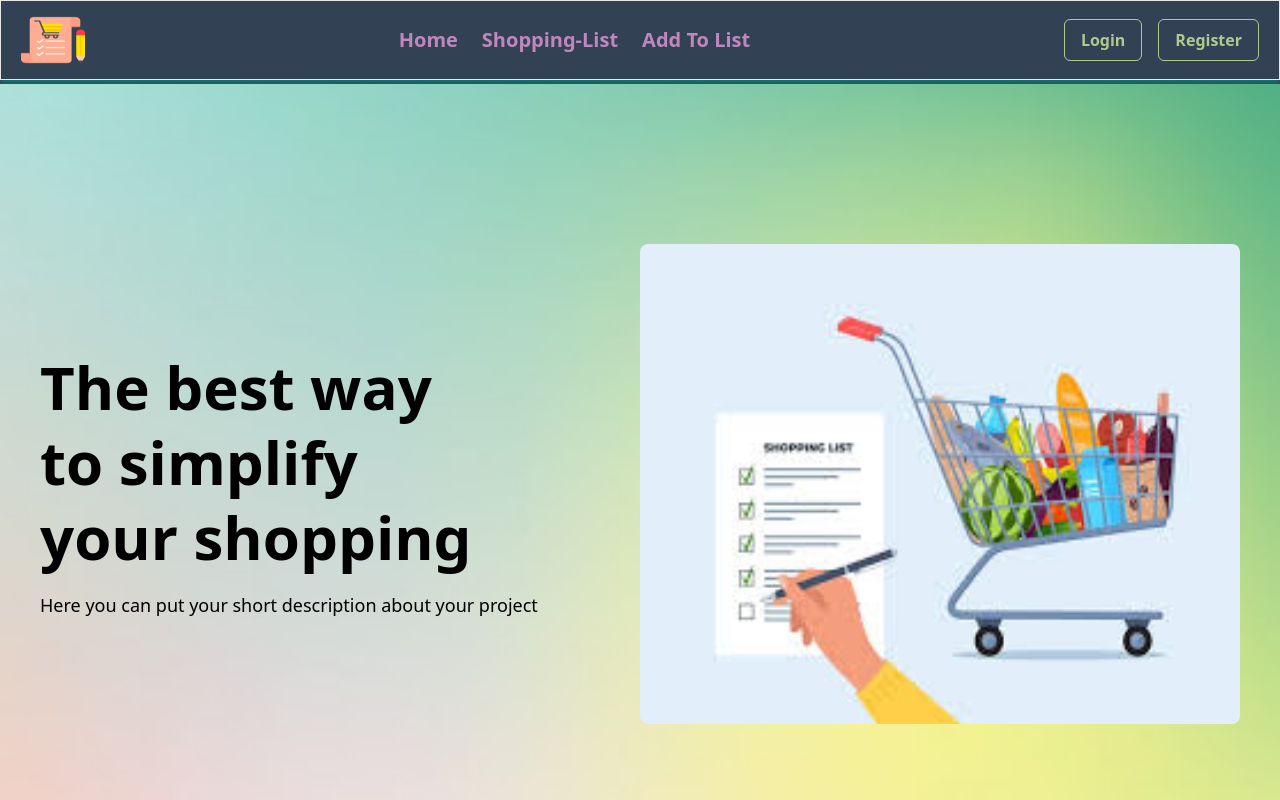
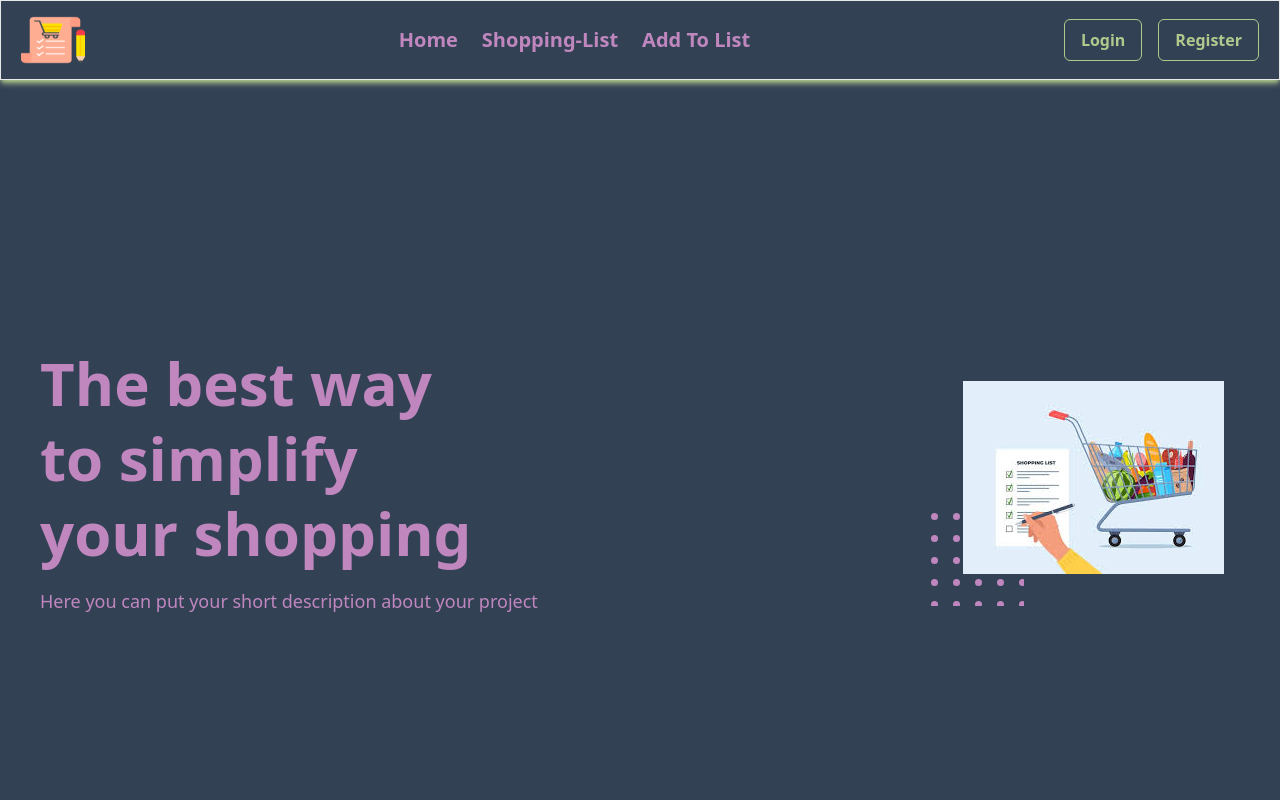
Before and after one commit to Thandekaportiap/Shopping-List, a React (Vite) app in the folder client/: page / in a window 1280 px wide. Shown: the top 800 px of the page. Built offline with nearby package versions, Linux system fonts and the light colour scheme.

Commit message:
new text-color

```diff
--- a/client/src/App.jsx
+++ b/client/src/App.jsx
@@ -18,7 +18,7 @@ function App() {
     <>
     <BrowserRouter>
 
-<div className=' bg-slate-700'>
+<div className=' bg-slate-700 text-[#C087BF] h-screen'>
  <NavBar />
 
  <Routes>
--- a/client/src/components/Footer.jsx
+++ b/client/src/components/Footer.jsx
@@ -5,7 +5,7 @@ import { Link } from 'react-router-dom'
 
 const Footer = () => {
   return (
-    <footer className="footer footer-center bg-base-200 text-[#C087BF] rounded p-10">
+    <footer className="footer footer-center bg-base-200 text-[#C087BF] rounded p-10 border shadow-[#B1C98D] shadow-md">
   <nav className="grid grid-flow-col gap-4">
     <Link to={"/Privacy"} className="link link-hover">Privacy Policy</Link>
     <a className="link link-hover">Contact</a>
--- a/client/src/components/Hero.jsx
+++ b/client/src/components/Hero.jsx
@@ -7,12 +7,12 @@ const Hero = () => {
 
   return (
     <section
-    style={{
-      backgroundImage: `url(${Logo})`,
-      backgroundSize: 'cover',
-      backgroundPosition: 'center'
-    }}
-    className='w-full h-screen flex items-center justify-between p-10'
+    // style={{
+    //   backgroundImage: `url(${Logo})`,
+    //   backgroundSize: 'cover',
+    //   backgroundPosition: 'center'
+    // }}
+    className='w-full h-screen flex items-center justify-between p-10 text-[#C087BF]'
   >
     <div className='w-1/2'>
       <h1 className='text-6xl font-bold leading-tight'>
@@ -23,7 +23,53 @@ const Hero = () => {
       </h4>
     </div>
 
-      <img src={HeroImg} alt="cubes" className='h-2/3 w-2/4 rounded-lg' />
+      {/* <img src={HeroImg} alt="cubes" className='h-2/3 w-2/4 rounded-lg' /> */}
+      <div class="w-full px-4 lg:w-6/12">
+            <div class="lg:ml-auto lg:text-right">
+              <div class="relative z-10 inline-block pt-11 lg:pt-0">
+                <img
+                  src={HeroImg}
+                  alt="hero"
+                  class="max-w-full lg:ml-auto"
+                />
+                <span class="absolute -bottom-8 -left-8 z-[-1]">
+                  <svg
+                    width="93"
+                    height="93"
+                    viewBox="0 0 93 93"
+                    fill="none"
+                    xmlns="http://www.w3.org/2000/svg"
+                  >
+                    <circle cx="3.5" cy="3.5" r="3.5" fill="#C087BF" />
+                    <circle cx="3.5" cy="25.5" r="3.5" fill="#C087BF" />
+                    <circle cx="3.5" cy="47.5" r="3.5" fill="#C087BF" />
+                    <circle cx="3.5" cy="69.5" r="3.5" fill="#C087BF" />
+                    <circle cx="3.5" cy="91.5" r="3.5" fill="#C087BF" />
+                    <circle cx="25.5" cy="3.5" r="3.5" fill="#C087BF" />
+                    <circle cx="25.5" cy="25.5" r="3.5" fill="#C087BF" />
+                    <circle cx="25.5" cy="47.5" r="3.5" fill="#C087BF" />
+                    <circle cx="25.5" cy="69.5" r="3.5" fill="#C087BF" />
+                    <circle cx="25.5" cy="91.5" r="3.5" fill="#C087BF" />
+                    <circle cx="47.5" cy="3.5" r="3.5" fill="#C087BF" />
+                    <circle cx="47.5" cy="25.5" r="3.5" fill="#C087BF" />
+                    <circle cx="47.5" cy="47.5" r="3.5" fill="#C087BF" />
+                    <circle cx="47.5" cy="69.5" r="3.5" fill="#C087BF" />
+                    <circle cx="47.5" cy="91.5" r="3.5" fill="#C087BF" />
+                    <circle cx="69.5" cy="3.5" r="3.5" fill="#C087BF" />
+                    <circle cx="69.5" cy="25.5" r="3.5" fill="#C087BF" />
+                    <circle cx="69.5" cy="47.5" r="3.5" fill="#C087BF" />
+                    <circle cx="69.5" cy="69.5" r="3.5" fill="#C087BF" />
+                    <circle cx="69.5" cy="91.5" r="3.5" fill="#C087BF" />
+                    <circle cx="91.5" cy="3.5" r="3.5" fill="#C087BF" />
+                    <circle cx="91.5" cy="25.5" r="3.5" fill="#C087BF" />
+                    <circle cx="91.5" cy="47.5" r="3.5" fill="#C087BF" />
+                    <circle cx="91.5" cy="69.5" r="3.5" fill="#C087BF" />
+                    <circle cx="91.5" cy="91.5" r="3.5" fill="#C087BF" />
+                  </svg>
+                </span>
+              </div>
+              </div>
+              </div>
 
   </section>
 
--- a/client/src/components/NavBar.jsx
+++ b/client/src/components/NavBar.jsx
@@ -16,7 +16,7 @@ const Navbar = ({ id, onLogout }) => {
     return (
         <>
             {/* Main Navigation Bar */}
-            <nav className=' border shadow-teal-700 shadow-md mb-1   flex justify-between items-center h-20 mx-auto px-5 text-[#C087BF]'>
+            <nav className=' border shadow-[#B1C98D] shadow-md flex justify-between items-center h-20 mx-auto px-5 text-[#C087BF]'>
 
                 <img src={Logo} alt="Logo"
                 className='h-12 w-16'/>
```
